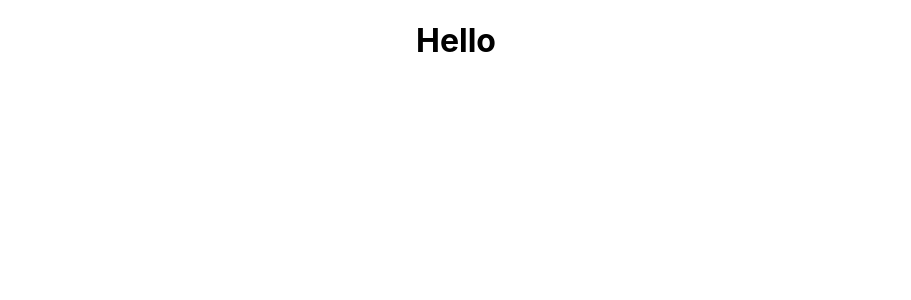
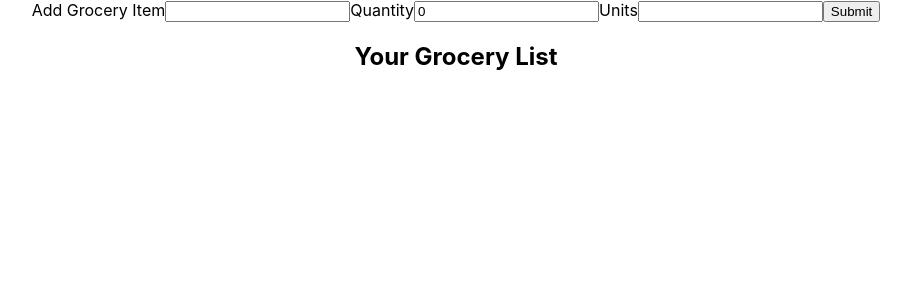
Before and after one commit to Sinuhem23/Groceries_With_React, a React (Create React App) app: page / in a window 1280 px wide. Shown: the top 300 px of the page, without its empty margins (184-1095 px from the left). Built offline with nearby package versions, Linux system fonts and the light colour scheme; the HTML template or start-up script is replaced by a standard one.

Commit message:
made form and deplaying it

```diff
--- a/src/App.js
+++ b/src/App.js
@@ -1,9 +1,10 @@
 import './App.css';
+import Groceries from './groceries';
 
 function App() {
   return (
     <div className='App'>
-      <h1>Hello</h1>
+      <Groceries />
     </div>
   );
 }
--- /dev/null
+++ b/src/groceries.js
@@ -0,0 +1,82 @@
+import React, { Component } from 'react';
+/*
+Conditionally render the grocery items based on whether or not they were purchased (ok to have hard coded values for isPurchased)
+Add some style to your app
+*/
+export class Groceries extends Component {
+  state = {
+    groceries: [],
+    item: '',
+    units: '',
+    quantity: 0,
+    isPurchased: false,
+  };
+  handleChange = (e) => {
+    console.log(e);
+    this.setState({ [e.target.id]: e.target.value });
+  };
+
+  handleSubmit = (e) => {
+    e.preventDefault();
+
+    this.setState({
+      isPurchased: true,
+      groceries: [this.state.item, this.state.units, this.state.quantity],
+    });
+  };
+
+  // Make an array of 3 objects.
+  // arr = { item: '', units: '', quantity: 0, isPurchased: false };
+  componentDidMount() {
+    console.log('Component Mounted');
+  }
+
+  // Make inputs so that new items can be added
+  inputs() {}
+
+  render() {
+    console.log('form data: ', this.state);
+
+    // Then render the item, quantity and units (12 pack, 1lb, 2 liters, etc.)
+    return (
+      <div>
+        <form className='form' onSubmit={this.handleSubmit}>
+          <lable htmlFor='item'>Add Grocery Item</lable>
+          <input
+            id='item'
+            onChange={this.handleChange}
+            value={this.state.item}
+          />
+
+          <lable htmlFor='quantity'>Quantity</lable>
+          <input
+            id='quantity'
+            onChange={this.handleChange}
+            value={this.state.quantity}
+          />
+
+          <lable htmlFor='units'>Units</lable>
+          <input
+            id='units'
+            onChange={this.handleChange}
+            value={this.state.units}
+          />
+
+          <button onClick={() => this.componentDidMount()}>Submit</button>
+        </form>
+
+        <div>
+          <h2>Your Grocery List</h2>
+          <h4>{this.state.groceries}</h4>
+        </div>
+
+        {/* <button onClick={() => this.inputs()}>Input a grocery</button>
+        <h4>
+          {this.state.item}, {this.state.quantity}lbs, {this.state.units} liters
+        </h4> */}
+      </div>
+    );
+  }
+}
+
+export default Groceries;
```
